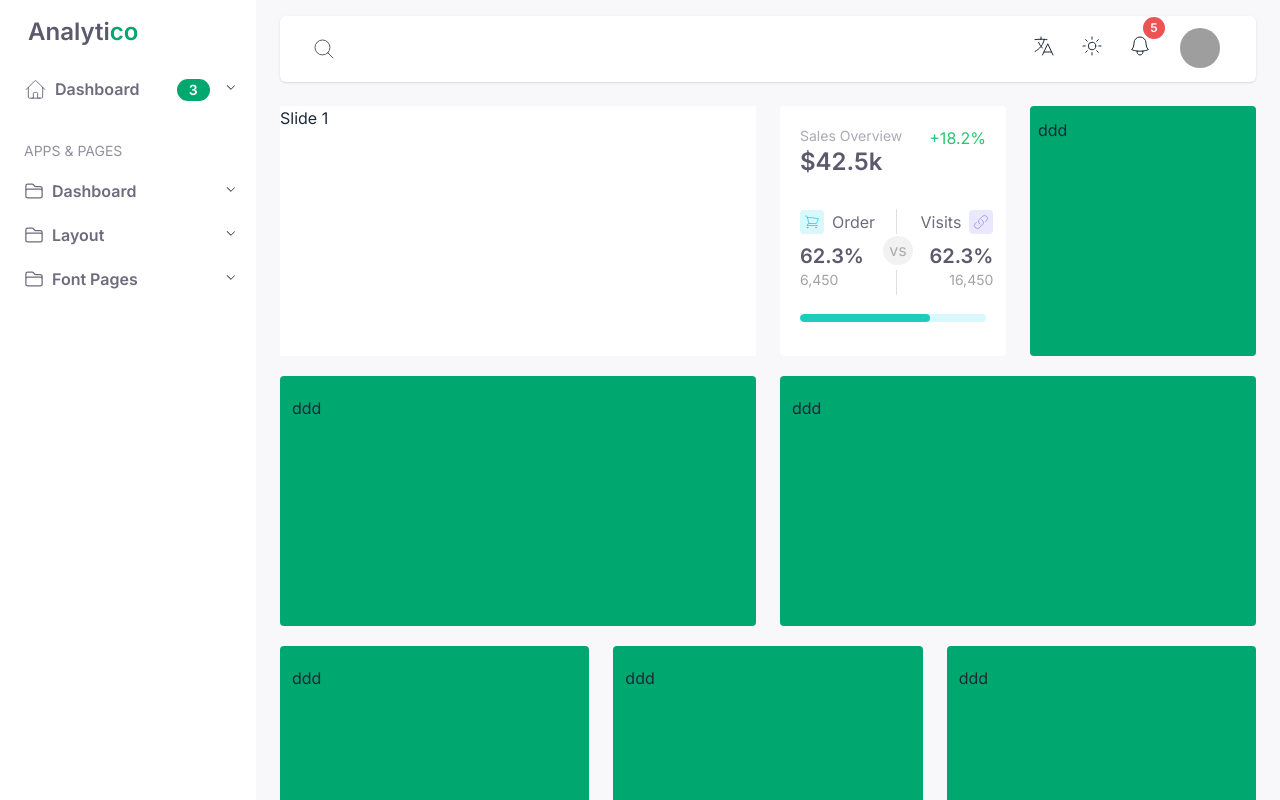
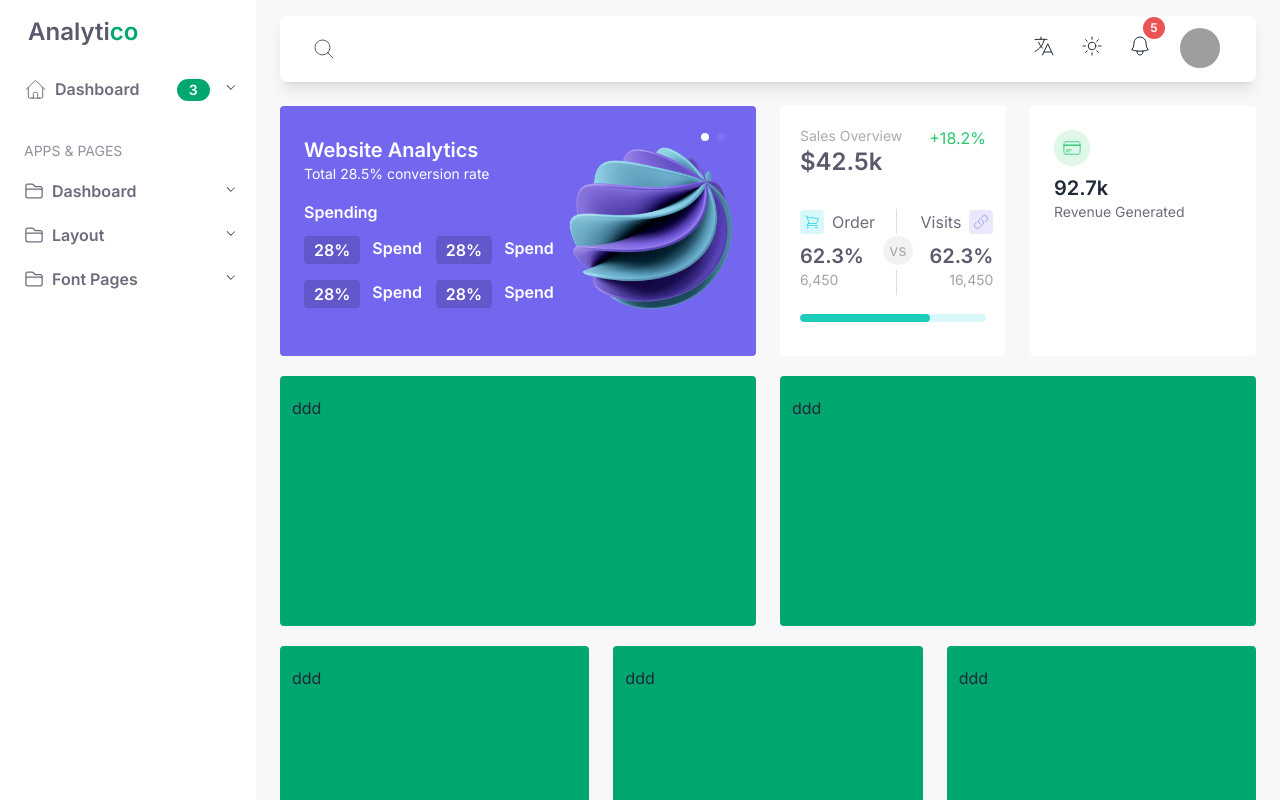
Before and after one commit to amiribnjaman/analytico, a Next.js app: page /dashboard in a window 1280 px wide. Shown: the top 800 px of the page. Built offline with nearby package versions, Linux system fonts and the light colour scheme; grey boxes are pictures that could not be loaded.

Commit message:
analytics slider static design implemented

```diff
--- a/app/dashboard/page.js
+++ b/app/dashboard/page.js
@@ -1,5 +1,6 @@
 import AnalyticsSlider from "@/components/analyticsPage/analyticsSlider";
 import SalesOverview from "@/components/analyticsPage/salesOverview";
+import RevenueGeneratedCard from "@/components/analyticsPage/revenueGeneratedCard";
 
 export default function Dashboard() {
   return (
@@ -11,7 +12,7 @@ export default function Dashboard() {
 
         <div className="grid grid-cols-2 gap-6">
           <SalesOverview />
-          <div className="bg-[#00A76F] py-3 rounded px-2">ddd</div>
+          <RevenueGeneratedCard />
         </div>
       </div>
       {/* Analytics middle section */}
--- a/app/globals.css
+++ b/app/globals.css
@@ -98,8 +98,19 @@ body::-webkit-scrollbar-track {
 }
 
 .progress-primary{
-  background-color: #EAE8FD !important;
+  background-color: #c7c5df !important;
 }
 .progress{
   background-color: #D9F8FC !important;
 }
+
+.swiper-pagination-fraction, .swiper-pagination-custom, .swiper-horizontal > .swiper-pagination-bullets, .swiper-pagination-bullets.swiper-pagination-horizontal {
+  top: 17px !important;
+  left: 195px !important;
+}
+.swiper-pagination-bullet{
+  background-color: #ABA4F6 !important;
+}
+.swiper-pagination-bullet-active{
+  background-color: white !important;
+}
--- a/components/analyticsPage/analyticsSlider.jsx
+++ b/components/analyticsPage/analyticsSlider.jsx
@@ -2,9 +2,17 @@
 
 import React from "react";
 // import Swiper core and required modules
-import { Navigation, Pagination, Scrollbar, A11y } from "swiper/modules";
+import {
+  Navigation,
+  Autoplay,
+  Pagination,
+  Scrollbar,
+  A11y,
+} from "swiper/modules";
 
 import { Swiper, SwiperSlide } from "swiper/react";
+
+import AnalytsSliderCard from "./analytsSliderSingleCard";
 
 // Import Swiper styles
 import "swiper/css";
@@ -12,21 +20,30 @@ import "swiper/css/navigation";
 import "swiper/css/pagination";
 import "swiper/css/scrollbar";
 
-export default function AnalyticsSlider () {
+export default function AnalyticsSlider() {
   return (
     <Swiper
       // modules={[Navigation, Pagination, Scrollbar, A11y]}
-      spaceBetween={50}
+      spaceBetween={30}
       slidesPerView={1}
-      // navigation
-      // pagination={{ clickable: true }}
-      // scrollbar={{ draggable: true }}
+      // autoplay={{
+      //   delay: 2500,
+      //   disableOnInteraction: false,
+      // }}
+      pagination={{
+        clickable: true,
+      }}
+      modules={[Autoplay, Pagination]}
       onSwiper={(swiper) => console.log(swiper)}
       onSlideChange={() => console.log("slide change")}
       className="w-full"
     >
-      <SwiperSlide className="bg-white">Slide 1</SwiperSlide>
-      <SwiperSlide className="bg-white">Slide 2</SwiperSlide>
+      <SwiperSlide className="">
+        <AnalytsSliderCard />
+      </SwiperSlide>
+      <SwiperSlide className="bg-white">
+        <AnalytsSliderCard />
+      </SwiperSlide>
     </Swiper>
   );
-};
+}
--- /dev/null
+++ b/components/analyticsPage/analytsSliderSingleCard.jsx
@@ -0,0 +1,66 @@
+import React from "react";
+
+import Image from "next/image";
+import Img1 from '@/public/Images/Img1.png'
+
+export default function analytsSliderCard() {
+  return (
+    <div className="bg-[#7367F0] rounded h-full">
+      <div className="py-7 px-6 text-white flex items-center ">
+      {/* left side */}
+      <div className="w-3/4">
+        {/* Heading */}
+        <div>
+          <h3 className='text-xl font-semibold '>Website Analytics</h3>
+          <p className="text-sm">Total 28.5% conversion rate</p>
+        </div>
+
+        <div className="mt-4">
+          <h4 className="font-semibold">Spending</h4>
+          <div className=" grid grid-rows-2 grid-cols-2 mt-3 gap-y-4">
+            <div className="flex gap-3">
+              <span className="bg-[#6258CC] rounded px-2.5 py-[2px] font-semibold">28%</span>
+              <p className="font-semibold">Spend</p>
+            </div>
+            <div className="flex gap-3">
+              <span className="bg-[#6258CC] rounded px-2.5 py-[2px] font-semibold">28%</span>
+              <p className="font-semibold">Spend</p>
+            </div>
+            <div className="flex gap-3">
+              <span className="bg-[#6258CC] rounded px-2.5 py-[2px] font-semibold">28%</span>
+              <p className="font-semibold">Spend</p>
+            </div>
+            <div className="flex gap-3">
+              <span className="bg-[#6258CC] rounded px-2.5 py-[2px] font-semibold">28%</span>
+              <p className="font-semibold">Spend</p>
+            </div>
+            {/* <div>
+              <span>28%</span>
+              <p>Spend</p>
+            </div>
+            <div>
+              <span>28%</span>
+              <p>Spend</p>
+            </div>
+            <div>
+              <span>28%</span>
+              <p>Spend</p>
+            </div> */}
+          </div>
+        </div>
+      </div>
+
+          {/* right side image */}
+          <div>
+              <Image
+                  src={Img1}
+                  alt="img"
+                  width={200}
+                  height={200}
+                  className="mt-3"
+              />
+          </div>
+    </div>
+    </div>
+  );
+}
--- /dev/null
+++ b/components/analyticsPage/revenueGeneratedCard.jsx
@@ -0,0 +1,25 @@
+import React from "react";
+
+export default function revenueGeneratedCard() {
+  return (
+    <div className="bg-white rounded p-6">
+      <svg
+        xmlns="http://www.w3.org/2000/svg"
+        fill="none"
+        viewBox="0 0 24 24"
+        stroke-width="1"
+        stroke="currentColor"
+        class="w-9 h-9 rounded-full text-[#2CC872] bg-[#DFF7E9] p-2"
+      >
+        <path
+          stroke-linecap="round"
+          stroke-linejoin="round"
+          d="M2.25 8.25h19.5M2.25 9h19.5m-16.5 5.25h6m-6 2.25h3m-3.75 3h15a2.25 2.25 0 002.25-2.25V6.75A2.25 2.25 0 0019.5 4.5h-15a2.25 2.25 0 00-2.25 2.25v10.5A2.25 2.25 0 004.5 19.5z"
+        />
+      </svg>
+
+      <h4 className="text-xl font-semibold mt-2">92.7k</h4>
+      <h5 className="text-[#6F6B7D] text-sm">Revenue Generated</h5>
+    </div>
+  );
+}
--- a/components/dashboardTopbar.jsx
+++ b/components/dashboardTopbar.jsx
@@ -3,8 +3,8 @@ import Image from "next/image";
 
 export default function dashboardTopbar() {
   return (
-    <div className="w-full mb-2 sticky top-0 py-4">
-      <div className="navbar bg-base-100 shadow rounded-md px-8 sticky top-0">
+    <div className="w-full mb-2 sticky top-0 py-4 z-50">
+      <div className="navbar bg-base-100 shadow-lg rounded-md px-8 sticky top-0">
         <div className="flex-1">
           <a className="cursor-pointer normal-case text-xl text-[#5d596c]">
             <svg
```
